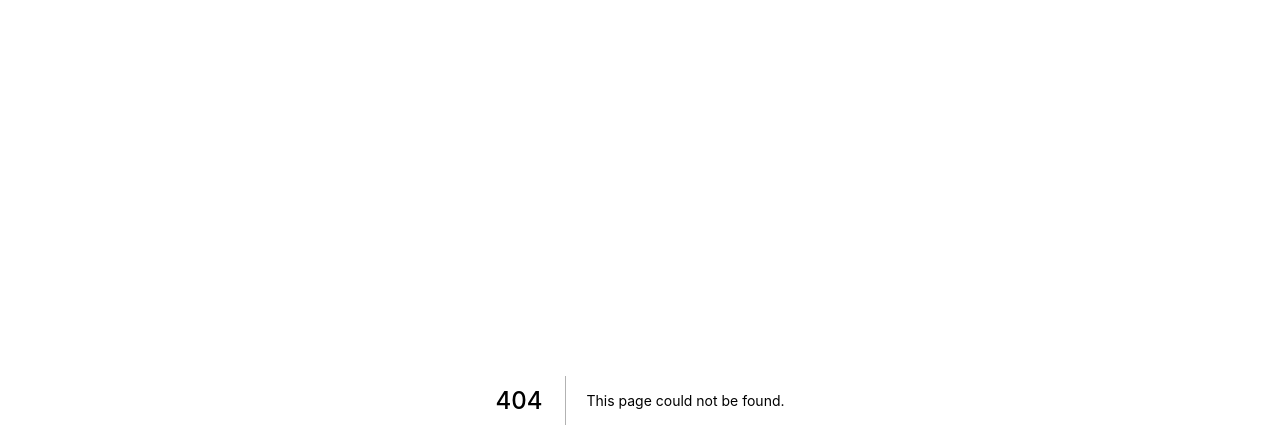
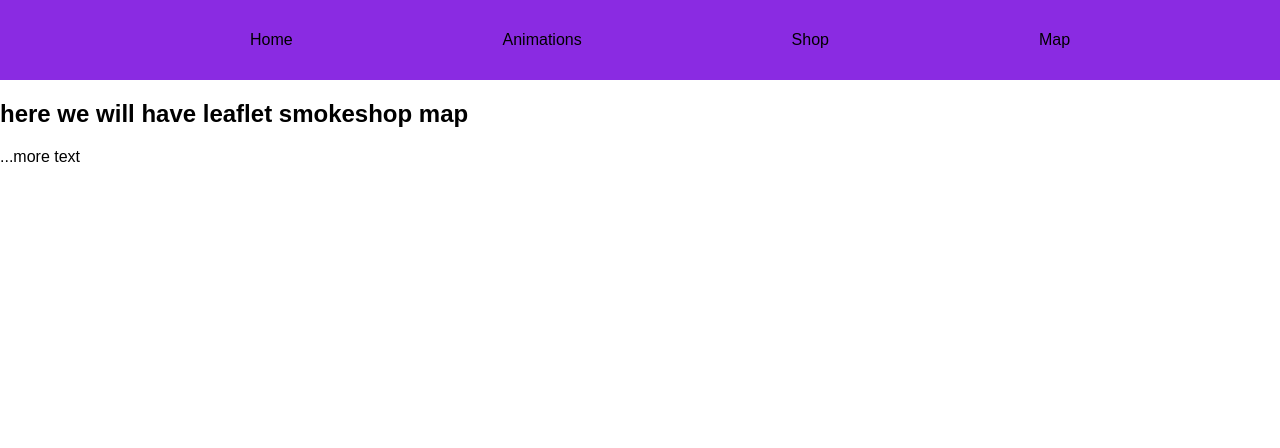
Before and after one commit to Tropicalize420/tropicalize-nextjs-app, a Next.js app: page /map in a window 1280 px wide. Before the commit this address had no page. Shown: the top 448 px of the page. Built offline with nearby package versions, Linux system fonts and the light colour scheme.

Commit message:
project initial structure: pages and navigation

```diff
--- /dev/null
+++ b/components/Layout.js
@@ -0,0 +1,13 @@
+import React from "react";
+import Navbar from "./Navbar";
+
+function Layout({ children }) {
+  return (
+    <div>
+      <Navbar />
+      {children}
+    </div>
+  );
+}
+
+export default Layout;
--- /dev/null
+++ b/components/Navbar.js
@@ -0,0 +1,28 @@
+import Link from "next/link";
+import React from "react";
+import navStyles from "../styles/Navbar.module.css";
+
+function Navbar() {
+  return (
+    <div className={navStyles.navDiv}>
+      <nav className={navStyles.nav}>
+        <ul className={navStyles.navUl}>
+          <li>
+            <Link href="/">Home</Link>
+          </li>
+          <li>
+            <Link href="/animations">Animations</Link>
+          </li>
+          <li>
+            <Link href="/shop">Shop</Link>
+          </li>
+          <li>
+            <Link href="/map">Map</Link>
+          </li>
+        </ul>
+      </nav>
+    </div>
+  );
+}
+
+export default Navbar;
--- a/pages/_app.js
+++ b/pages/_app.js
@@ -1,7 +1,12 @@
-import '../styles/globals.css'
+import Layout from "../components/Layout";
+import "../styles/globals.css";
 
 function MyApp({ Component, pageProps }) {
-  return <Component {...pageProps} />
+  return (
+    <Layout>
+      <Component {...pageProps} />
+    </Layout>
+  );
 }
 
-export default MyApp
+export default MyApp;
--- /dev/null
+++ b/pages/map.js
@@ -0,0 +1,12 @@
+import React from "react";
+
+function map() {
+  return (
+    <div>
+      <h2>here we will have leaflet smokeshop map</h2>
+      <p>...more text</p>
+    </div>
+  );
+}
+
+export default map;
--- /dev/null
+++ b/styles/Navbar.module.css
@@ -0,0 +1,13 @@
+.navDiv {
+  display: flex;
+  background-color: blueviolet;
+  height: 10vh;
+  justify-content: center;
+  align-items: center;
+}
+.navUl {
+  width: 100vw;
+  display: flex;
+  flex-direction: row;
+  justify-content: space-evenly;
+}
--- a/styles/globals.css
+++ b/styles/globals.css
@@ -2,8 +2,7 @@ html,
 body {
   padding: 0;
   margin: 0;
-  font-family: -apple-system, BlinkMacSystemFont, Segoe UI, Roboto, Oxygen,
-    Ubuntu, Cantarell, Fira Sans, Droid Sans, Helvetica Neue, sans-serif;
+  font-family: sans-serif;
 }
 
 a {
@@ -14,3 +13,7 @@ a {
 * {
   box-sizing: border-box;
 }
+
+ul {
+  list-style-type: none;
+}
```
Also changed, not shown: pages/animations.js (added, +12 -0 lines), pages/index.js (+6 -63 lines), pages/shop.js (added, +12 -0 lines).
